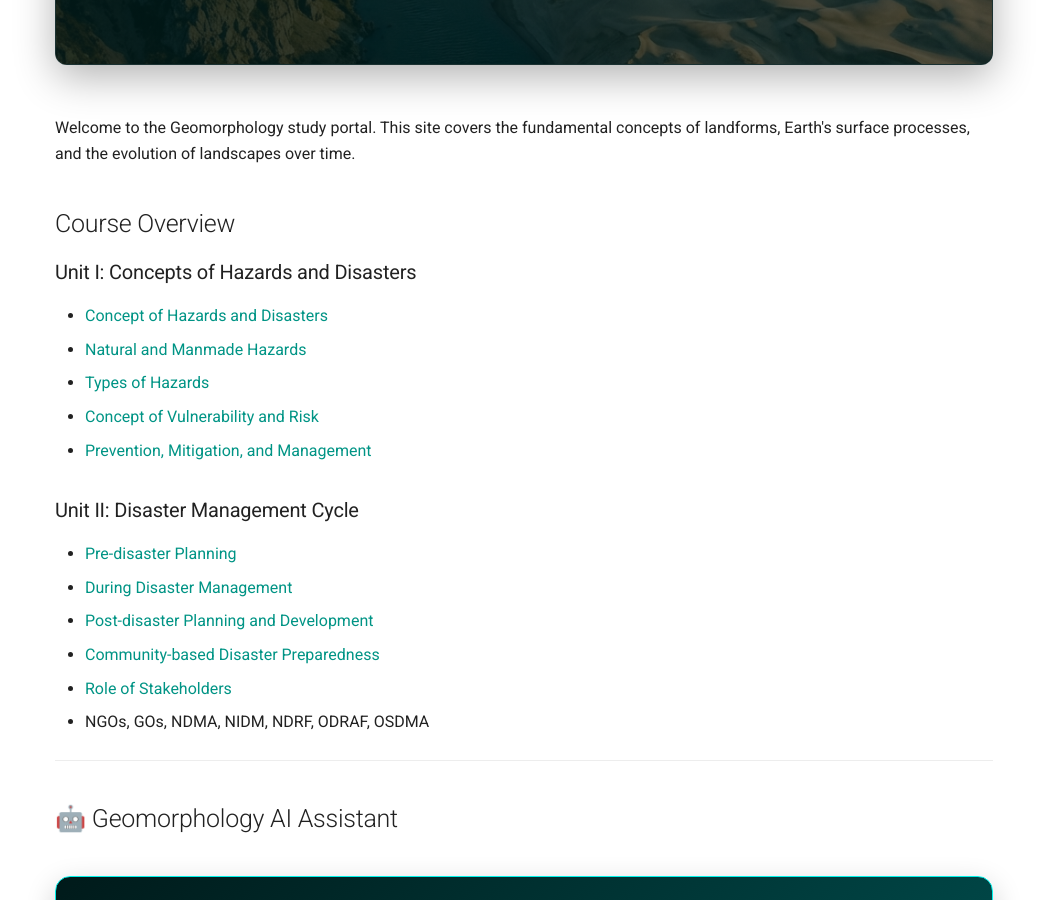
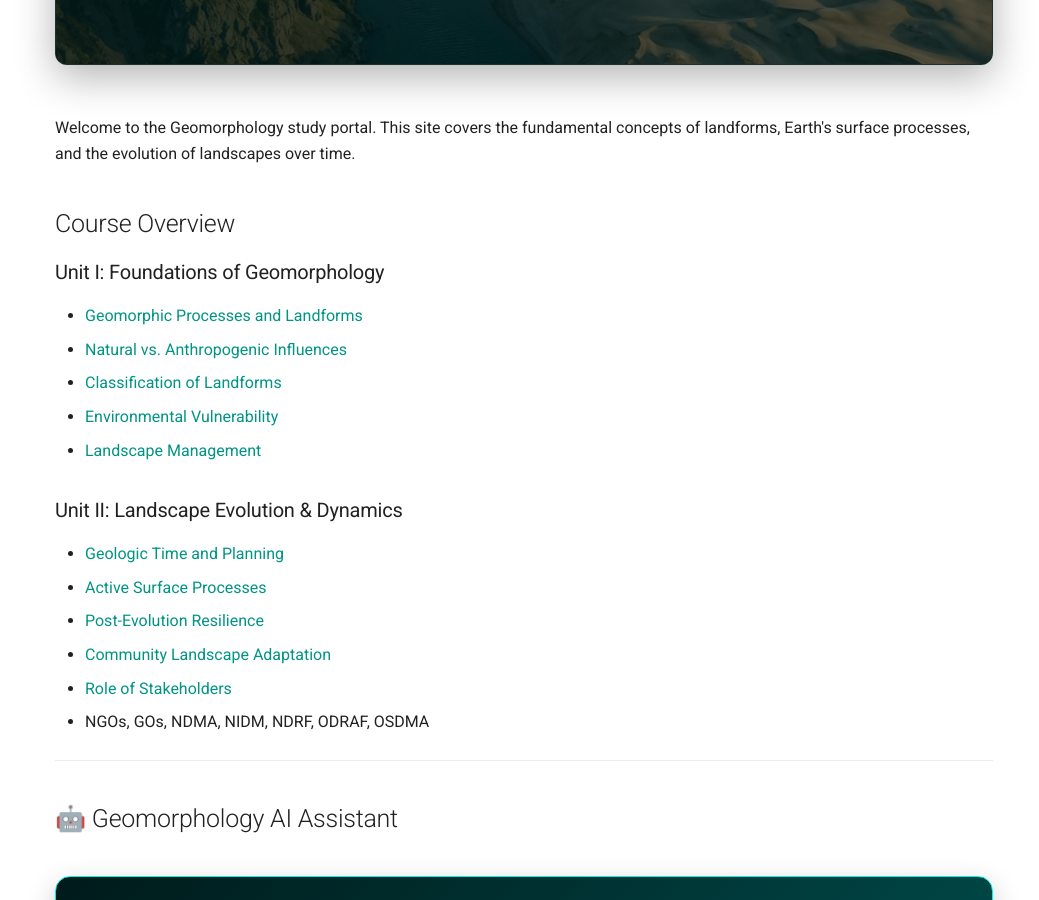
Before and after one commit to pulakeshpradhan/geomorphology, an MkDocs documentation site: the page built from docs/index.md, in a window 1280 px wide and 900 px high, scrolled down 533 px. Shown: the whole window, without its empty margins (241-1280 px from the left). Built offline with MkDocs 1.6.1 and Material for MkDocs 9.7.7, drawn with Linux system fonts in a browser that asks for light colours; comment, search, counter and statistics services are not loaded; some of the changed text lies outside the part shown.

Commit message:
Update navigation labels and site branding for Geomorphology

```diff
--- a/docs/index.md
+++ b/docs/index.md
@@ -18,20 +18,20 @@
 
 ## Course Overview
 
-### Unit I: Concepts of Hazards and Disasters
+### Unit I: Foundations of Geomorphology
 
-* [Concept of Hazards and Disasters](unit-1/concept-hazards-disasters.md)
-* [Natural and Manmade Hazards](unit-1/natural-manmade-hazards.md)
-* [Types of Hazards](unit-1/types-of-hazards.md)
-* [Concept of Vulnerability and Risk](unit-1/vulnerability-risk.md)
-* [Prevention, Mitigation, and Management](unit-1/prevention-mitigation.md)
+* [Geomorphic Processes and Landforms](unit-1/concept-hazards-disasters.md)
+* [Natural vs. Anthropogenic Influences](unit-1/natural-manmade-hazards.md)
+* [Classification of Landforms](unit-1/types-of-hazards.md)
+* [Environmental Vulnerability](unit-1/vulnerability-risk.md)
+* [Landscape Management](unit-1/prevention-mitigation.md)
 
-### Unit II: Disaster Management Cycle
+### Unit II: Landscape Evolution & Dynamics
 
-* [Pre-disaster Planning](unit-2/pre-disaster-planning.md)
-* [During Disaster Management](unit-2/during-disaster-management.md)
-* [Post-disaster Planning and Development](unit-2/post-disaster-planning.md)
-* [Community-based Disaster Preparedness](unit-2/community-preparedness.md)
+* [Geologic Time and Planning](unit-2/pre-disaster-planning.md)
+* [Active Surface Processes](unit-2/during-disaster-management.md)
+* [Post-Evolution Resilience](unit-2/post-disaster-planning.md)
+* [Community Landscape Adaptation](unit-2/community-preparedness.md)
 * [Role of Stakeholders](unit-2/stakeholders.md)
   * NGOs, GOs, NDMA, NIDM, NDRF, ODRAF, OSDMA
 
--- a/mkdocs.yml
+++ b/mkdocs.yml
@@ -36,19 +36,19 @@
 nav:
   - Home: index.md
   - Unit I - Geomorphic Processes:
-    - Introduction: unit-1/index.md
-    - Concept of Hazards and Disasters: unit-1/concept-hazards-disasters.md
-    - Natural and Manmade Hazards: unit-1/natural-manmade-hazards.md
-    - Types of Hazards: unit-1/types-of-hazards.md
-    - Vulnerability and Risk: unit-1/vulnerability-risk.md
-    - Prevention, Mitigation, and Management: unit-1/prevention-mitigation.md
+    - Geomorphic Processes and Landforms: unit-1/index.md
+    - Natural vs. Anthropogenic Influences: unit-1/concept-hazards-disasters.md
+    - Classification of Landforms: unit-1/natural-manmade-hazards.md
+    - Landform Categorization: unit-1/types-of-hazards.md
+    - Environmental Vulnerability: unit-1/vulnerability-risk.md
+    - Landscape Management: unit-1/prevention-mitigation.md
     - 📝 Self Assessment (Questions): unit-1/questions.md
   - Unit II - Landscape Evolution:
-    - Introduction: unit-2/index.md
-    - Pre-Disaster Planning: unit-2/pre-disaster-planning.md
-    - During Disaster Management: unit-2/during-disaster-management.md
-    - Post-Disaster Planning: unit-2/post-disaster-planning.md
-    - Community Based Preparedness: unit-2/community-preparedness.md
+    - Dynamic Earth Introduction: unit-2/index.md
+    - Geologic Time and Planning: unit-2/pre-disaster-planning.md
+    - Active Surface Processes: unit-2/during-disaster-management.md
+    - Post-Evolution Resilience: unit-2/post-disaster-planning.md
+    - Community Landscape Adaptation: unit-2/community-preparedness.md
     - Role of Stakeholders: unit-2/stakeholders.md
     - 📝 Self Assessment (Questions): unit-2/questions.md
 
```
